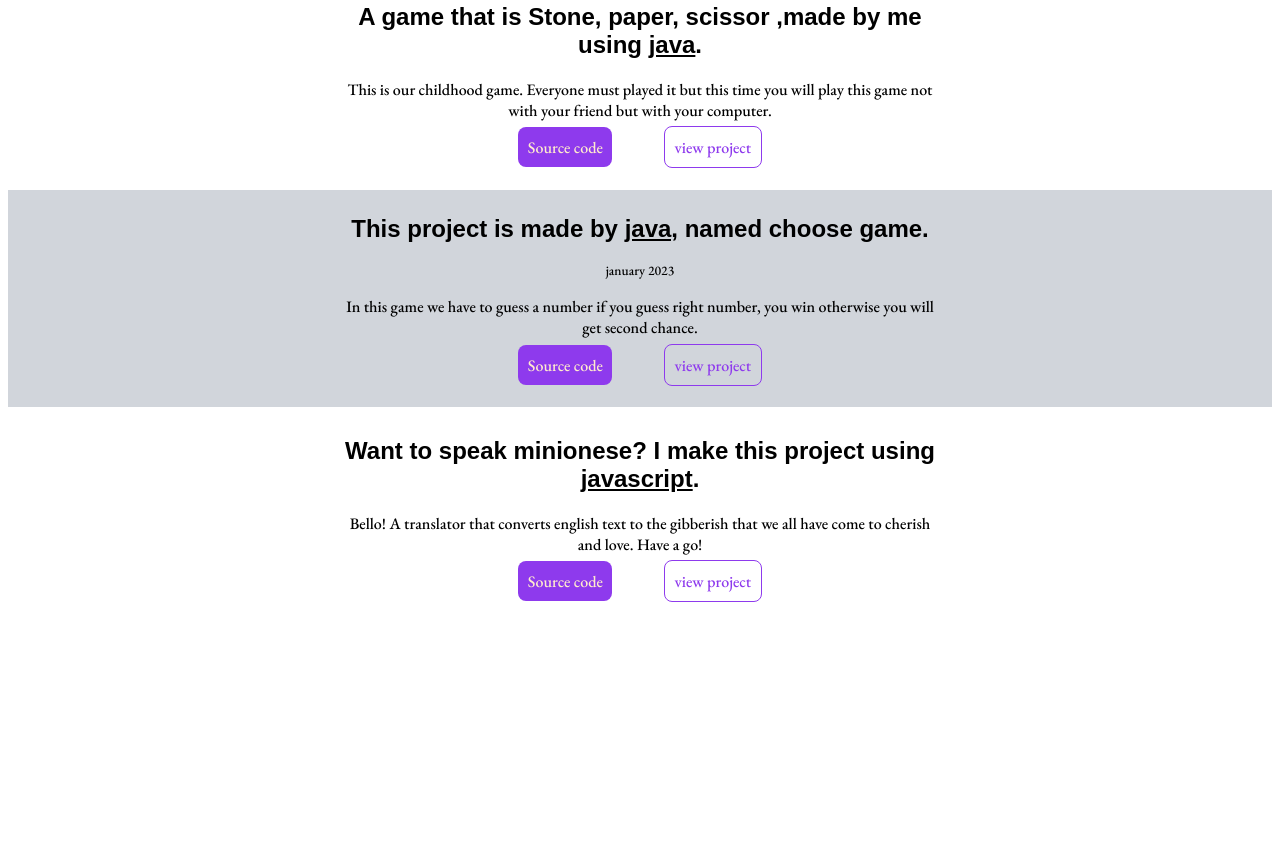
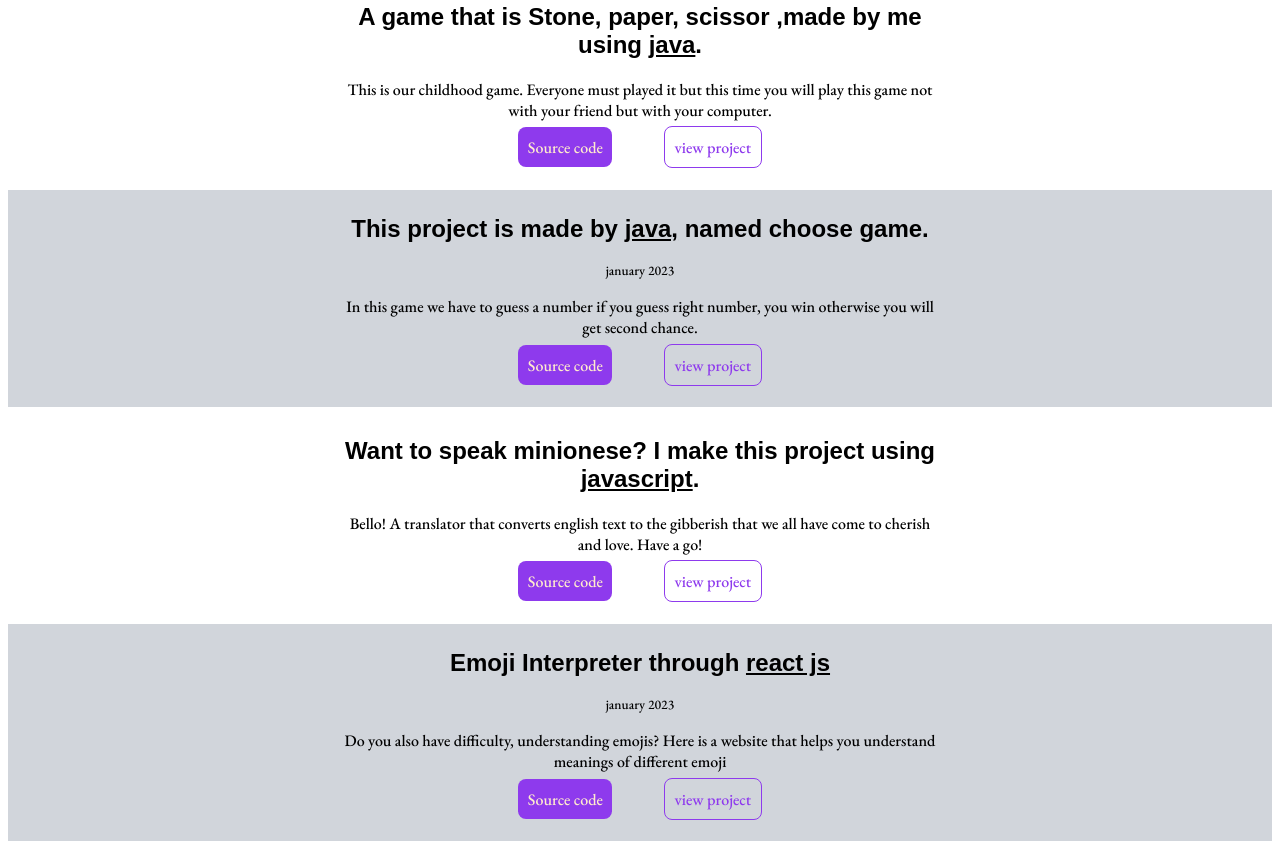
Before and after one commit to chaitali99-kumari/neogcamp-lesson-3, a plain HTML site: page project.html in a window 1280 px wide. Shown: the part 459-1308 px from the top of the page. Before the commit the page ends 1091 px from the top, so only its background shows below. Drawn offline with nearby package versions, Linux system fonts and the light colour scheme.

Commit message:
project commit

```diff
--- a/project.html
+++ b/project.html
@@ -58,5 +58,14 @@
             <a  class="link link-primary" href="https://minion-translator-chaitali.netlify.app/">view project</a >
         </div>
     </section>
+    <section class="section-ow">
+        <div class="center-container">
+            <h2 class="h2">Emoji Interpreter through <span class="under">react js</span> </h2>
+            <small>january 2023</small>
+            <p>Do you also have difficulty, understanding emojis? Here is a website that helps you understand meanings of different emoji</p>
+            <a  class="link link-secondary" href="https://github.com/chaitali99-kumari/Emoji2-interpreter">Source code</a >
+            <a  class="link link-primary" href="https://5wuyk6.csb.app/">view project</a >
+        </div>
+    </section>
 </body>
 </html>
```
